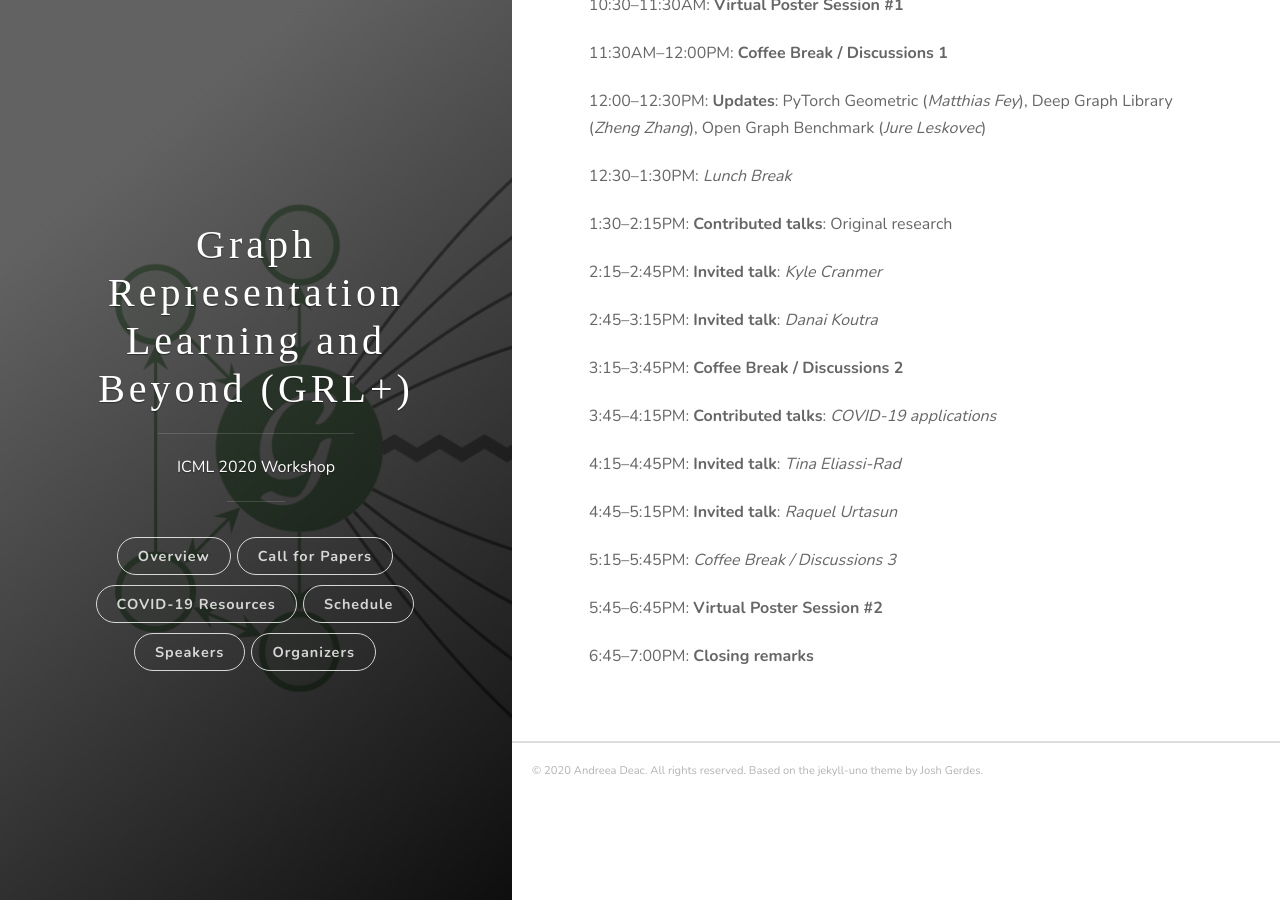
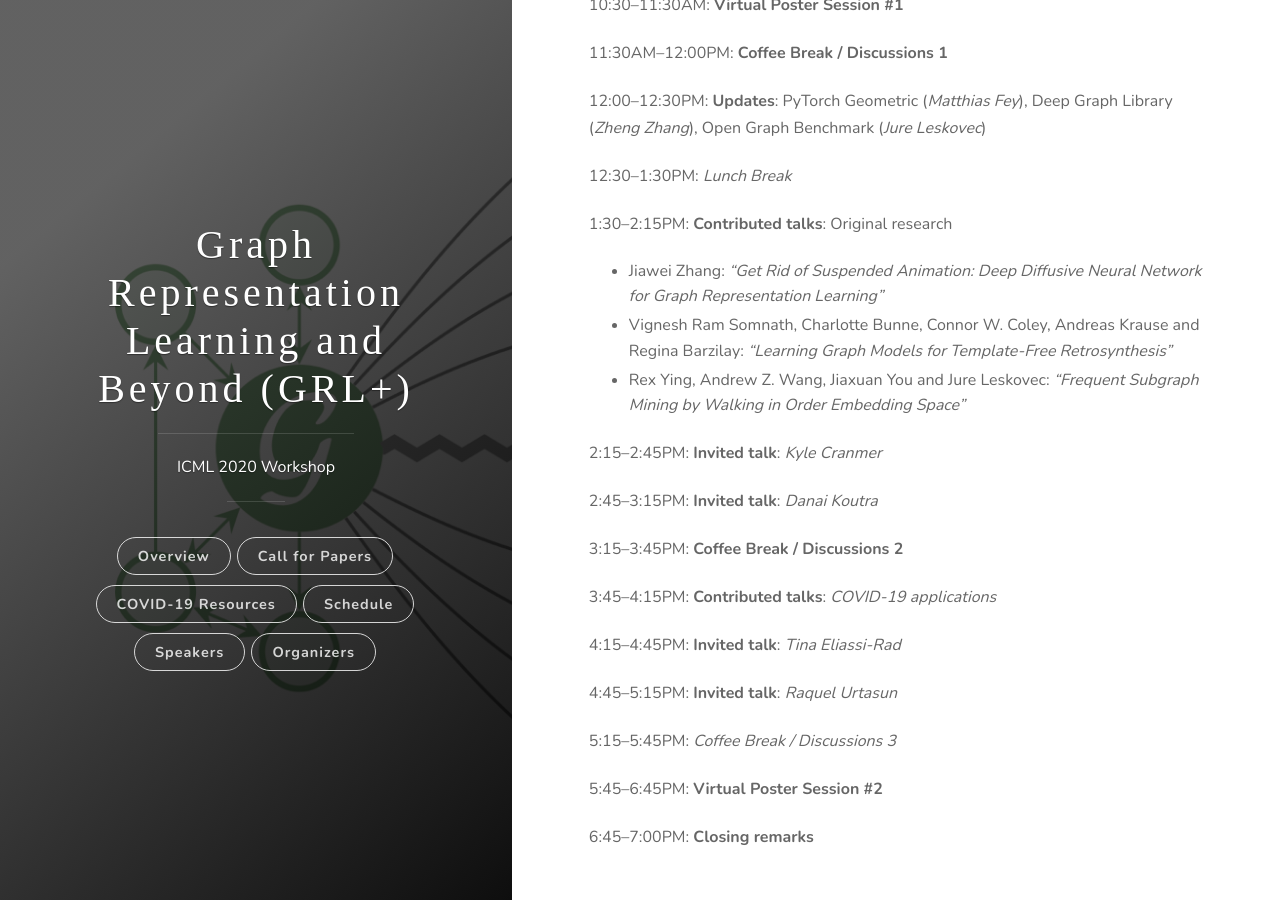
Before and after one commit to grlplus/grlplus.github.io, a Jekyll site: the page built from schedule.md, in a window 1280 px wide and 900 px high, scrolled down 593 px. Built offline with Jekyll 4.4.1, drawn with Linux system fonts in a browser that asks for light colours; some web fonts are replaced.

Commit message:
Second batch of contributed  talks

```diff
--- a/schedule.md
+++ b/schedule.md
@@ -26,6 +26,9 @@ All times in **Vienna** timezone (GMT+2).
 12:30--1:30PM: *Lunch Break*
 
 1:30--2:15PM: **Contributed talks**: Original research
+* Jiawei Zhang: _"Get Rid of Suspended Animation: Deep Diffusive Neural Network for Graph Representation Learning"_
+* Vignesh Ram Somnath, Charlotte Bunne, Connor W. Coley, Andreas Krause and Regina Barzilay: _"Learning Graph Models for Template-Free Retrosynthesis"_
+* Rex Ying, Andrew Z. Wang, Jiaxuan You and Jure Leskovec: _"Frequent Subgraph Mining by Walking in Order Embedding Space"_
 
 2:15--2:45PM: **Invited talk**: *Kyle Cranmer*
 
```
